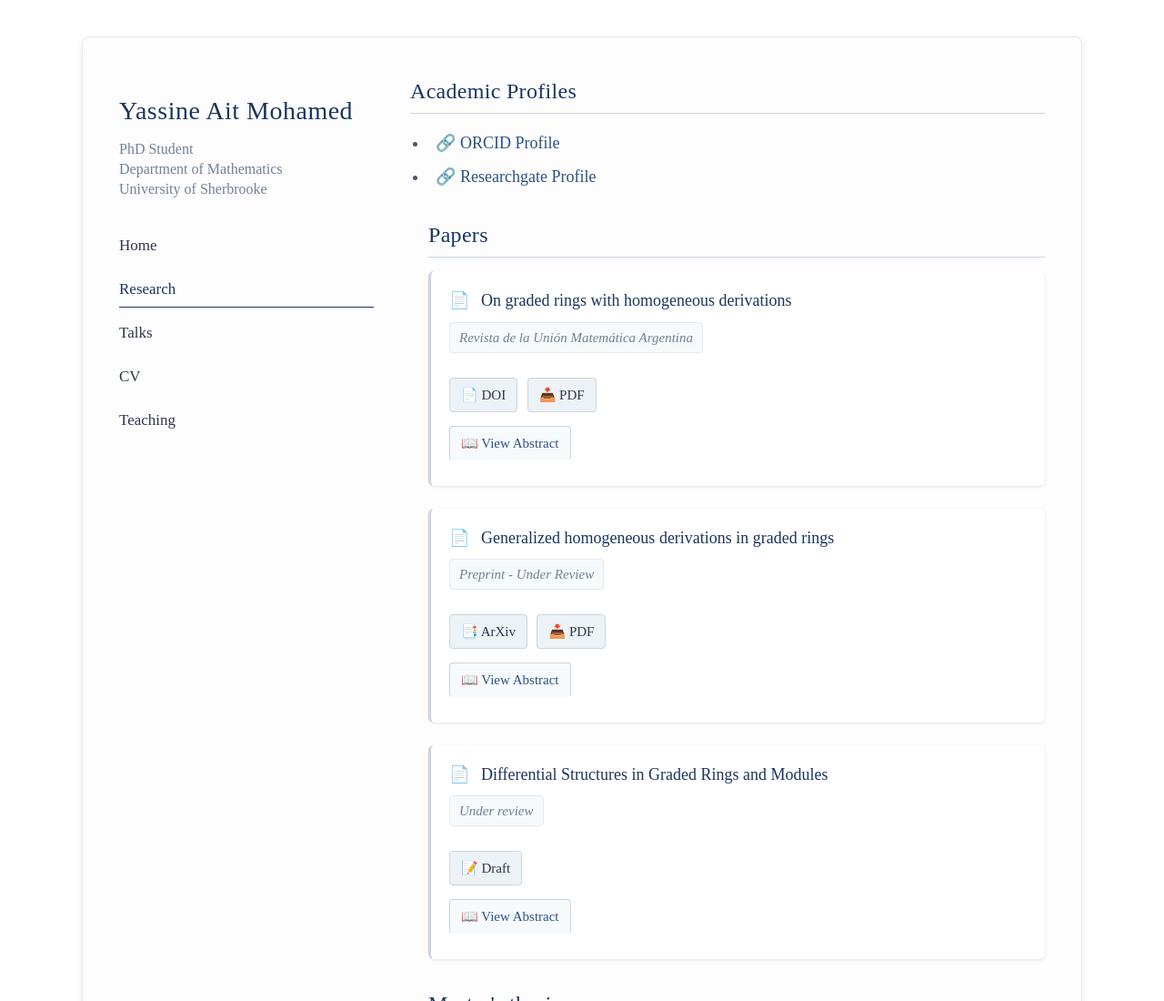
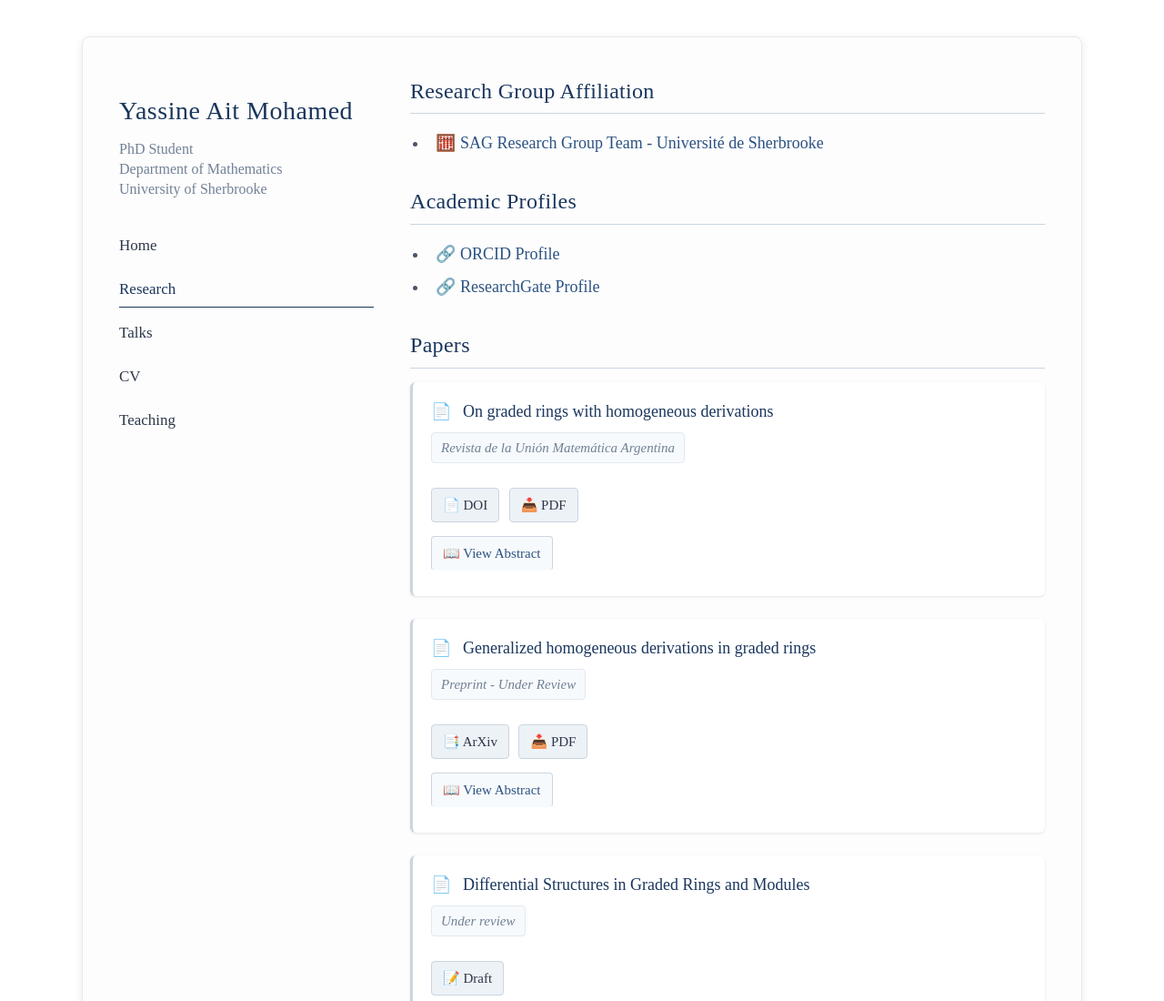
Before and after one commit to yaitmohamed/yaitmohamed.github.io, a plain HTML site: page research.html in a window 1280 px wide. Shown: the top 1100 px of the page at 91% size. Drawn offline with nearby package versions, Linux system fonts and the light colour scheme; some packages are replaced by stand-ins of ours.

Commit message:
Update research.html
Signed-off-by: Yassine Ait Mohamed <199493377+yassineeus@users.noreply.github.com>

```diff
--- a/research.html
+++ b/research.html
@@ -435,11 +435,17 @@
     </div>
 
     <div class="content-section">
+      <h2>Research Group Affiliation</h2>
+      <ul>
+        <li><a href="https://sag.recherche.usherbrooke.ca/equipe" target="_blank">🧮 SAG Research Group Team - Université de Sherbrooke</a></li>
+      </ul>
+
       <h2>Academic Profiles</h2>
       <ul>
         <li><a href="https://orcid.org/0009-0002-2245-4217" target="_blank">🔗 ORCID Profile</a></li>
-      <li><a href="https://www.researchgate.net/profile/Yassine-Ait-Mohamed      </ul>
-" target="_blank">🔗 Researchgate Profile</a></li>
+        <li><a href="https://www.researchgate.net/profile/Yassine-Ait-Mohamed" target="_blank">🔗 ResearchGate Profile</a></li>
+      </ul>
+
       <h2>Papers</h2>
 
       <div class="paper">
```
